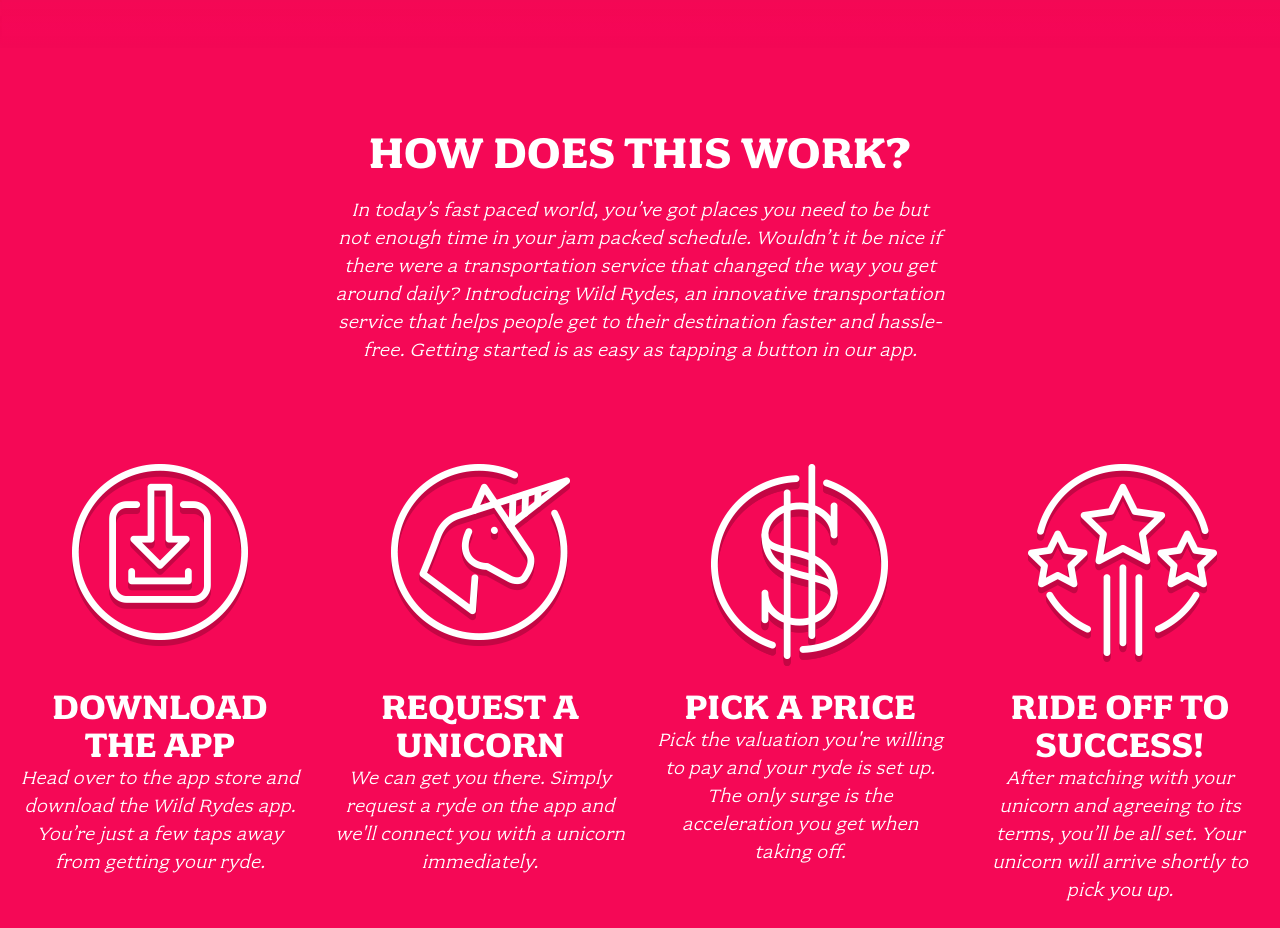
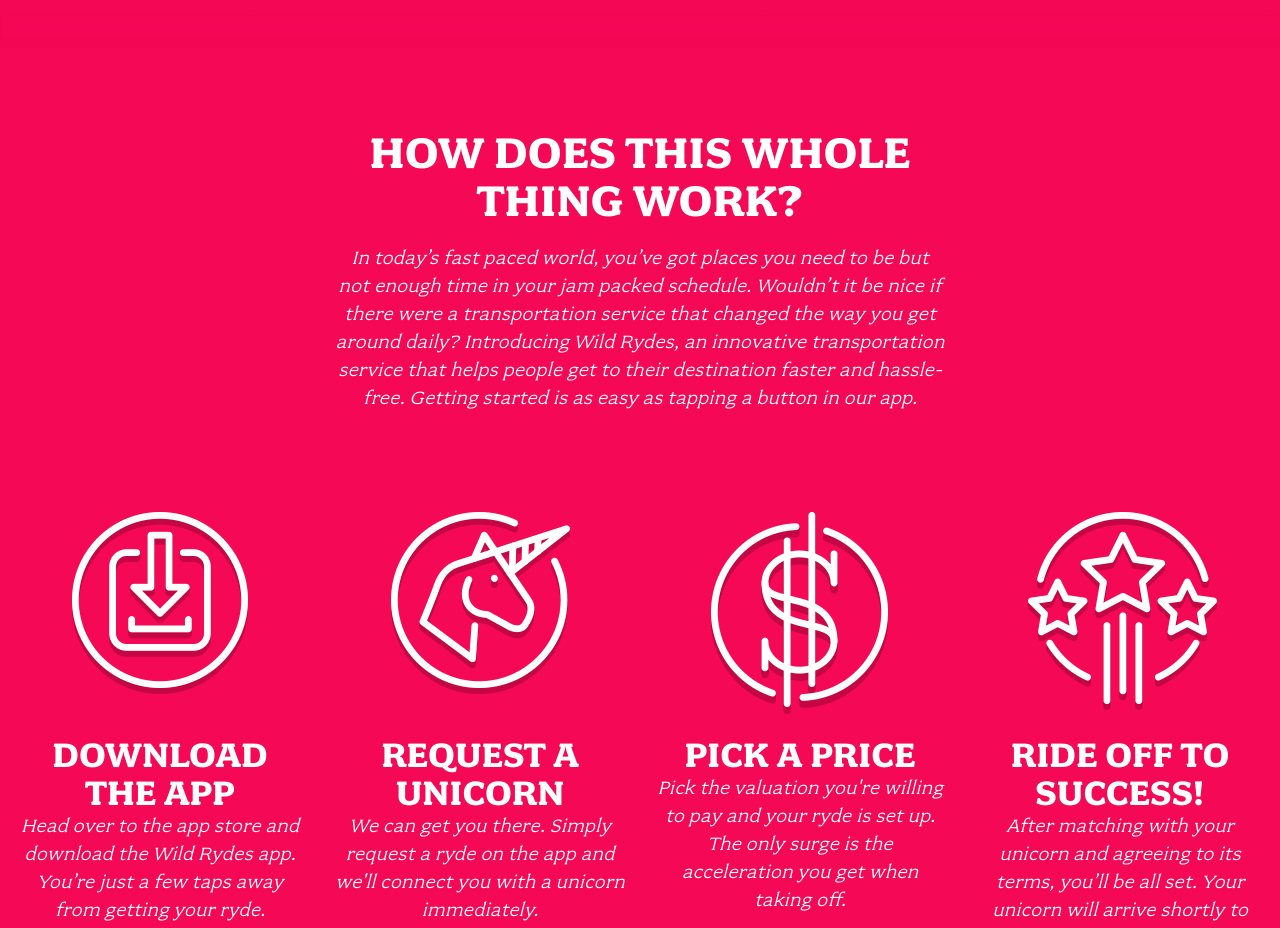
Before and after one commit to hazhl/wildrydes-site, a plain HTML site: page index.html in a window 1280 px wide. Shown: the part 900-1828 px from the top of the page. Drawn offline with Linux system fonts and the light colour scheme.

Commit message:
Update index.html

```diff
--- a/index.html
+++ b/index.html
@@ -30,7 +30,7 @@
 
   <section class="home-about">
     <div class="row column large-9 xlarge-6 xxlarge-4">
-      <h2 class="section-title">How Does This Work?</h2>
+      <h2 class="section-title">How Does This whole thing Work?</h2>
       <p class="content">
         In today’s fast paced world, you’ve got places you need to be but not enough time in your jam packed schedule. Wouldn’t it be nice if there were a transportation service that changed the way you get around daily? Introducing Wild Rydes, an innovative transportation service that helps people get to their destination faster and hassle-free. Getting started is as easy as tapping a button in our app.
       </p>
```
